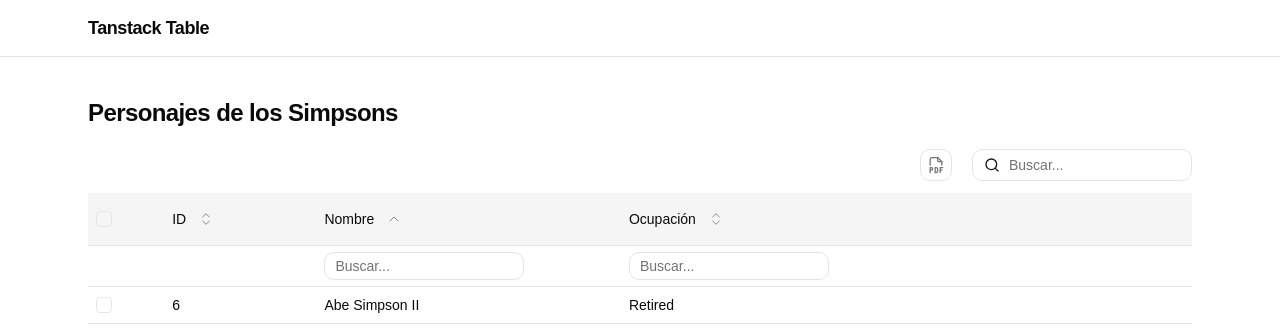
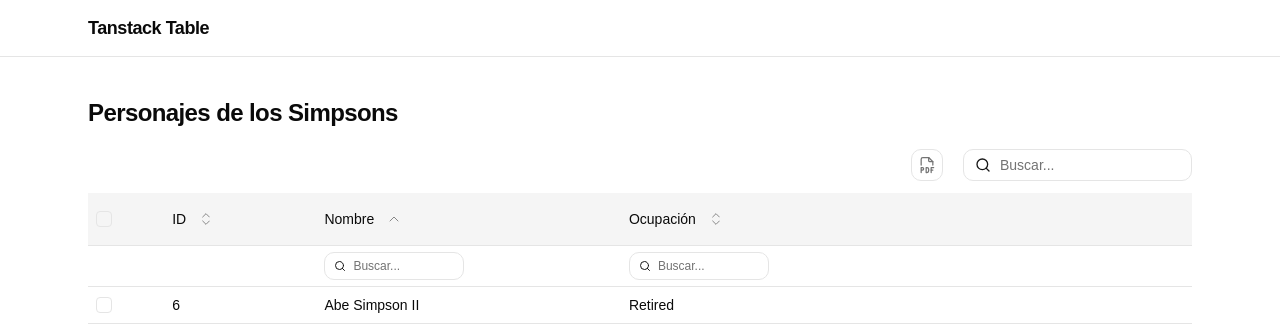
Before and after one commit to alanloffler/tanstack-table-template, a React (Vite) app: page / in a window 1280 px wide. Shown: the top 330 px of the page. Built offline with nearby package versions, Linux system fonts and the light colour scheme.

Commit message:
refactor(components): search input

```diff
--- a/src/components/DataTable.tsx
+++ b/src/components/DataTable.tsx
@@ -1,10 +1,10 @@
 import { FilePdf } from "@/components/icons/FilePdf";
-import { GripVertical, Search, X } from "lucide-react";
+import { GripVertical } from "lucide-react";
 
 import { Button } from "@/components/ui/button";
 import { DraggableColumnHeader } from "@/components/DraggableColumnHeader";
-import { Input } from "@/components/ui/input";
 import { Pagination } from "@/components/Pagination";
+import { SearchInput } from "@/components/SearchInput";
 import { Table, TableBody, TableCell, TableHead, TableHeader, TableRow } from "@/components/ui/table";
 
 import { DndContext, DragOverlay, closestCenter, type DragEndEvent, type DragStartEvent } from "@dnd-kit/core";
@@ -114,12 +114,6 @@
     setActiveColumnId(null);
   }
 
-  // Clear global filter
-  function handleClearSearch(): void {
-    table.setGlobalFilter("");
-    setGlobalFilter("");
-  }
-
   return (
     <section className="flex flex-col gap-3">
       <div className="flex items-center justify-end gap-5">
@@ -139,25 +133,14 @@
         >
           <FilePdf className="size-5" />
         </Button>
-        <div className="relative">
-          <Search className="stroke-primary absolute top-1/2 left-5 h-4 w-4 -translate-x-1/2 -translate-y-1/2" />
-          <Input
-            value={globalFilter}
-            className="w-55 pl-9"
-            onChange={(e) => table.setGlobalFilter(String(e.target.value))}
-            placeholder="Buscar..."
-          />
-          {globalFilter ? (
-            <Button
-              className="absolute top-1/2 -right-1.5 -translate-x-1/2 -translate-y-1/2 active:not-aria-[haspopup]:-translate-y-1/2"
-              onClick={handleClearSearch}
-              size="icon-xs"
-              variant="ghost"
-            >
-              <X />
-            </Button>
-          ) : null}
-        </div>
+        <SearchInput
+          onChange={(e) => table.setGlobalFilter(String(e.target.value))}
+          onClear={() => {
+            table.setGlobalFilter("");
+            setGlobalFilter("");
+          }}
+          value={globalFilter}
+        />
       </div>
       <DndContext collisionDetection={closestCenter} onDragStart={handleDragStart} onDragEnd={handleDragEnd}>
         <Table className="dark:bg-muted w-full table-fixed">
@@ -206,11 +189,14 @@
                     }}
                   >
                     {header.column.getCanFilter() ? (
-                      <Input
+                      <SearchInput
+                        className="w-35"
+                        onChange={(e) => header.column.setFilterValue(e.target.value)}
+                        onClear={() => {
+                          header.column.setFilterValue("");
+                        }}
+                        size="sm"
                         value={(header.column.getFilterValue() as string) ?? ""}
-                        onChange={(e) => header.column.setFilterValue(e.target.value)}
-                        placeholder="Buscar..."
-                        className="h-7 max-w-50 text-xs"
                       />
                     ) : null}
                   </TableHead>
```
